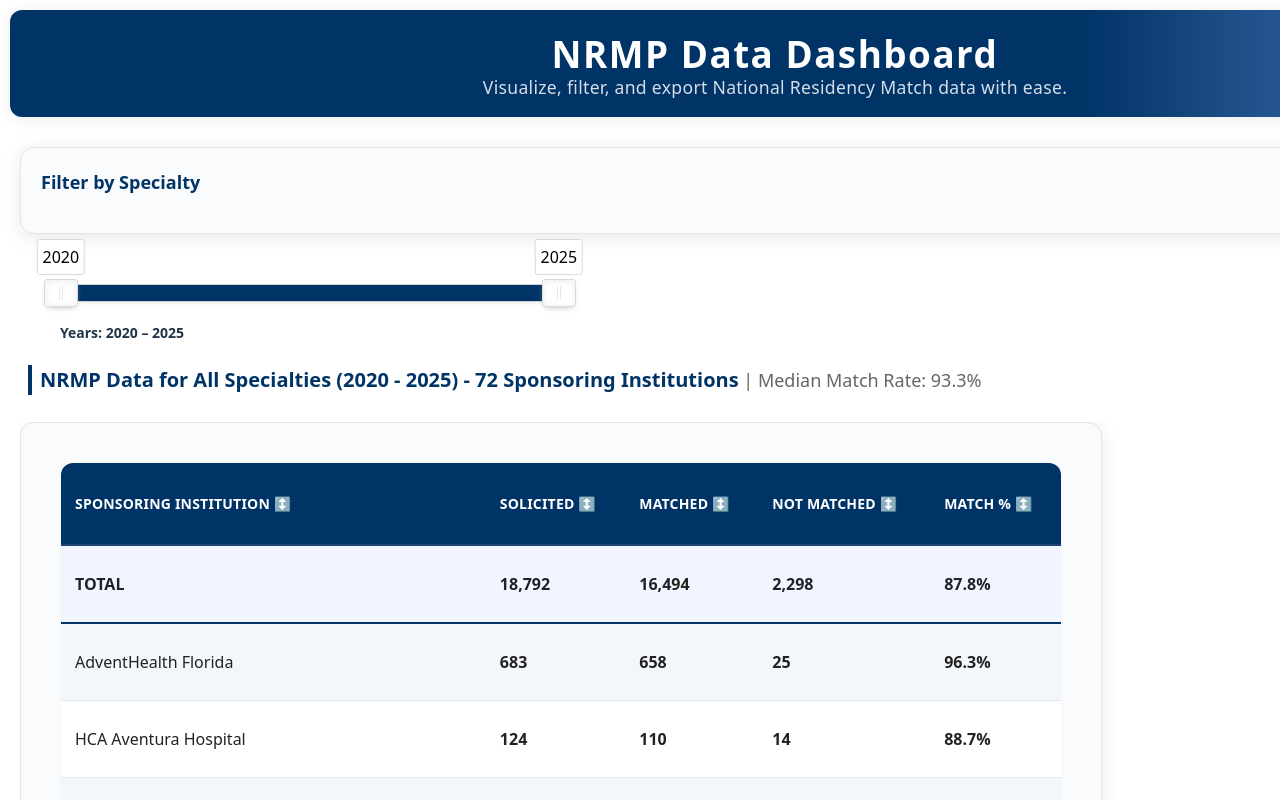
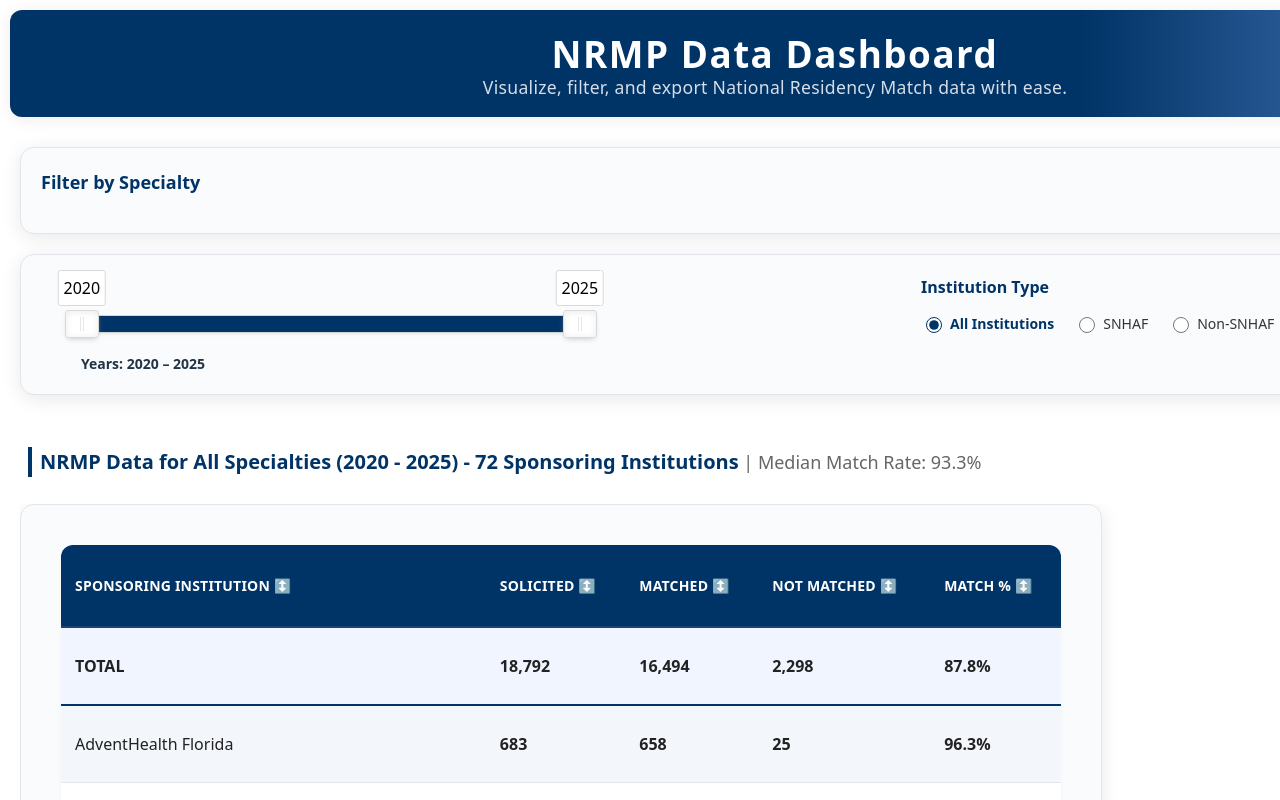
Before and after one commit to flchildrenshospitals/nrmp-dashboard, a React (Vite) app: page / in a window 1280 px wide. Shown: the top 800 px of the page. Built offline with nearby package versions, Linux system fonts and the light colour scheme.

Commit message:
added snhaf filter

```diff
--- a/src/App.jsx
+++ b/src/App.jsx
@@ -4,6 +4,7 @@
 import NRMPTable from "./components/NRMPTable/NRMPTable";
 import YearSlider from "./components/YearSlider/YearSlider";
 import SpecialtyFilter from "./components/SpecialtyFilter/SpecialtyFilter";
+import SNHAFFilter from "./components/SNHAFFilter/SNHAFFilter";
 
 // Update as appropriate based on your CSV
 const MIN_YEAR = 2020;
@@ -15,6 +16,7 @@
   const [data, setData] = useState([]);
   const [headers, setHeaders] = useState([]);
   const [selectedSpecialties, setSelectedSpecialties] = useState([]);
+  const [snhafFilter, setSnhafFilter] = useState('ALL'); // 'ALL', 'SNHAF', 'NOT'
   const [dataLoaded, setDataLoaded] = useState(false);
 
   useEffect(() => {
@@ -48,13 +50,20 @@
             headers={headers}
             yearRange={yearRange}
             selectedSpecialties={selectedSpecialties}
+            snhafFilter={snhafFilter}
             sliderComponent={
+              <div style={{ display: 'flex', alignItems: 'flex-start' }}>
                 <YearSlider
                   minYear={MIN_YEAR}
                   maxYear={MAX_YEAR}
                   value={yearRange}
                   onChange={setYearRange}
                 />
+                <SNHAFFilter
+                  value={snhafFilter}
+                  onChange={setSnhafFilter}
+                />
+              </div>
             }
             />
         </>
--- a/src/components/NRMPTable/NRMPTable.css
+++ b/src/components/NRMPTable/NRMPTable.css
@@ -9,8 +9,13 @@
 /* Dashboard Header Section */
 .dashboard-header-section {
   width: 100%;
-  max-width: 1600px;
-  margin: 10px 0 20px 0;
+  max-width: 1450px;
+  margin: -30px 0 50px 0;
+  background: #f9fbfd;
+  border-radius: 14px;
+  box-shadow: 0 4px 20px rgba(0,0,0,0.09);
+  padding: 20px 20px 20px 20px;
+  border: 1px solid #e1e6ec;
 }
 
 /* Table Header Row */
--- a/src/components/NRMPTable/NRMPTable.jsx
+++ b/src/components/NRMPTable/NRMPTable.jsx
@@ -1,7 +1,7 @@
 import React, { useState } from "react";
 import "./NRMPTable.css";
 
-export default function NRMPTable({ data, headers, yearRange, selectedSpecialties, sliderComponent }) {
+export default function NRMPTable({ data, headers, yearRange, selectedSpecialties, snhafFilter, sliderComponent }) {
   const [showYearlyData, setShowYearlyData] = useState(false);
   const [sortConfig, setSortConfig] = useState({ key: null, direction: 'asc' });
 
@@ -48,8 +48,13 @@
     const specialtyMatch = selectedSpecialties.length === 0 ||
       selectedSpecialties.includes(row["Specialty Cleaned"]);
 
-    // Keep row if it has data AND has institution AND matches specialty filter
-    return (hasSolicitedData || hasMatchedData) && hasInstitution && specialtyMatch;
+    // Check SNHAF filter
+    const snhafMatch = snhafFilter === 'ALL' ||
+      (snhafFilter === 'SNHAF' && row["SNHAF"] === 'SNHAF') ||
+      (snhafFilter === 'NOT' && row["SNHAF"] === 'NOT');
+
+    // Keep row if it has data AND has institution AND matches specialty filter AND matches SNHAF filter
+    return (hasSolicitedData || hasMatchedData) && hasInstitution && specialtyMatch && snhafMatch;
   });
 
   // Aggregate data by institution
--- /dev/null
+++ b/src/components/SNHAFFilter/SNHAFFilter.css
@@ -0,0 +1,50 @@
+.snhaf-filter-container {
+  margin-left: 300px;
+  min-width: 300px;
+}
+
+.snhaf-filter-title {
+  font-size: 16px;
+  font-weight: 700;
+  color: #003366;
+  margin: 0 0 10px 0;
+  text-align: left;
+}
+
+.snhaf-filter-options {
+  display: flex;
+  flex-direction: row;
+  gap: 20px;
+}
+
+.snhaf-filter-option {
+  display: flex;
+  align-items: center;
+  cursor: pointer;
+  padding: 4px 0;
+  transition: all 0.2s ease;
+}
+
+.snhaf-filter-option input[type="radio"] {
+  margin-right: 8px;
+  width: 16px;
+  height: 16px;
+  cursor: pointer;
+  accent-color: #003366;
+}
+
+.snhaf-option-label {
+  font-size: 14px;
+  color: #333;
+  cursor: pointer;
+  font-weight: 500;
+}
+
+.snhaf-filter-option:hover .snhaf-option-label {
+  color: #003366;
+}
+
+.snhaf-filter-option input[type="radio"]:checked + .snhaf-option-label {
+  color: #003366;
+  font-weight: 600;
+}
--- /dev/null
+++ b/src/components/SNHAFFilter/SNHAFFilter.jsx
@@ -0,0 +1,30 @@
+import React from "react";
+import "./SNHAFFilter.css";
+
+export default function SNHAFFilter({ value, onChange }) {
+  const options = [
+    { value: 'ALL', label: 'All Institutions' },
+    { value: 'SNHAF', label: 'SNHAF' },
+    { value: 'NOT', label: 'Non-SNHAF' }
+  ];
+
+  return (
+    <div className="snhaf-filter-container">
+      <h3 className="snhaf-filter-title">Institution Type</h3>
+      <div className="snhaf-filter-options">
+        {options.map((option) => (
+          <label key={option.value} className="snhaf-filter-option">
+            <input
+              type="radio"
+              name="snhaf-filter"
+              value={option.value}
+              checked={value === option.value}
+              onChange={() => onChange(option.value)}
+            />
+            <span className="snhaf-option-label">{option.label}</span>
+          </label>
+        ))}
+      </div>
+    </div>
+  );
+}
--- a/src/components/YearSlider/YearSlider.jsx
+++ b/src/components/YearSlider/YearSlider.jsx
@@ -92,7 +92,7 @@
 
   return (
     <div style={{
-      maxWidth: 500,
+      width: 500,
       margin: "40px 0 0 0",
       padding: "0 40px"
     }}>
```
Lines whose indentation alone changed are shown as unchanged.
